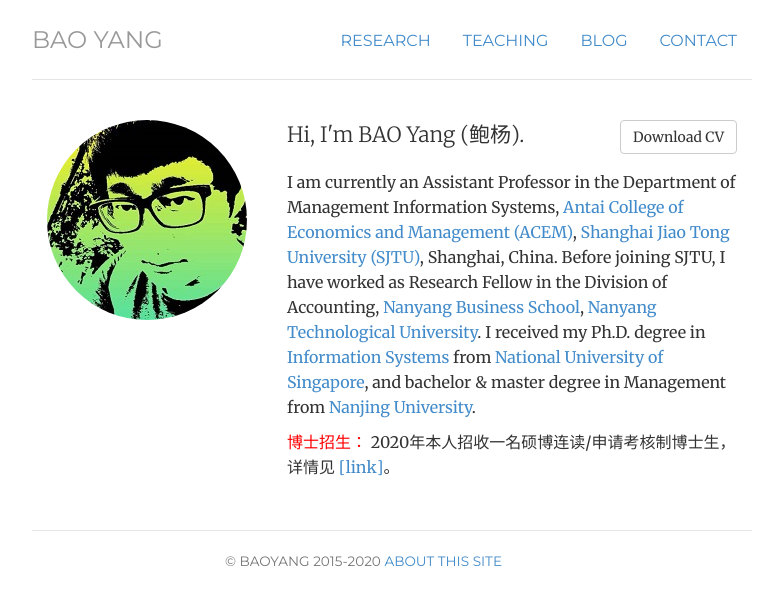
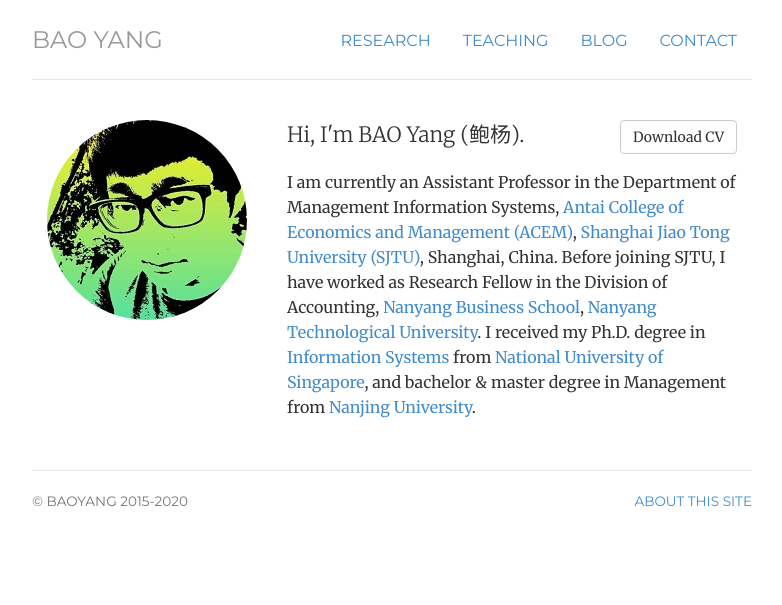
Before and after one commit to popeye007/popeye007.github.io, a Jekyll site: the page built from index.html, in a window 1280 px wide. Shown: the top 605 px of the page, without its empty margins (248-1030 px from the left). Built offline with Jekyll 4.4.1, drawn with Linux system fonts in a browser that asks for light colours; comment, search, counter and statistics services are not loaded.

Commit message:
adjust footer

```diff
--- a/_includes/footer.html
+++ b/_includes/footer.html
@@ -1,7 +1,10 @@
 <div class="footer">
 	<div class="row">
-	<div class="col-sm-8">
-		<p class="pull-right"><small>&copy; baoyang 2015-2020 <a href="/about" title="About this site">About this site</a></small></p>
+	<div class="col-sm-6">
+		<p><small>&copy; baoyang 2015-2020</small></p>
+	</div>
+	<div class="col-sm-6">
+		<p class="pull-right"><small><a href="/about" title="About this site">About this site</a></small></p>
 	</div>
 	</div>
 </div> <!-- /footer -->
--- a/index.html
+++ b/index.html
@@ -11,13 +11,13 @@
 <!-- <div class="jumbotron"> -->
 <div class="row marketing">
 	<div class="col-sm-4">
-	<img  class="img-circle avatar" alt="BAO Yang" src="img/baoyang-200px.jpg">
+	<img class="img-circle avatar" alt="BAO Yang" src="img/baoyang-200px.jpg">
 	</div>
 	<div itemscope itemtype="http://data-vocabulary.org/Person" class="col-sm-8">
 	<p class="lead">Hi, I'm <span itemprop="name">BAO Yang (鲍杨)</span>.
 	<a href="/files/CV_BaoYang.pdf" class="btn btn-default pull-right" title="Download CV as PDF">Download CV</a></p>
 	<p>I am currently an <span itemprop="title">Assistant Professor</span> in the Department of Management Information Systems, <a href="http://www.acem.sjtu.edu.cn/">Antai College of Economics and Management (ACEM)</a>, <span itemprop="affiliation"><a href="http://www.sjtu.edu.cn/">Shanghai Jiao Tong University (SJTU)</a></span>, <span itemprop="address" itemscope itemtype="http://data-vocabulary.org/Address"> <span itemprop="locality">Shanghai</span>, <span itemprop="country-name">China</span></span>. Before joining SJTU, I have worked as Research Fellow in the Division of Accounting, <a href="http://www.nbs.ntu.edu.sg/">Nanyang Business School</a>, <a href="http://www.ntu.edu.sg/">Nanyang Technological University</a>. I received my Ph.D. degree in <a href="http://www.comp.nus.edu.sg/is/">Information Systems</a> from <a href="http://www.nus.edu.sg/">National University of Singapore</a>, and bachelor & master degree in Management from <a href="http://www.nju.edu.cn/">Nanjing University</a>.</p>
-	<p><span style="color:red;">博士招生：</span> 2020年本人招收一名硕博连读/申请考核制博士生，详情见 <a href="http://yangbao.org/notes/2020/07/24/phd-position-available">[link]</a>。</p>
+	<!-- <p><span style="color:red;">博士招生：</span> 2020年本人招收一名硕博连读/申请考核制博士生，详情见 <a href="http://yangbao.org/notes/2020/07/24/phd-position-available">[link]</a>。</p> -->
 	<!-- <p> My <a href="/files/cv-bao.pdf" title="Download CV as PDF">CV</a> </p> -->
 	</div>
 </div>
```
